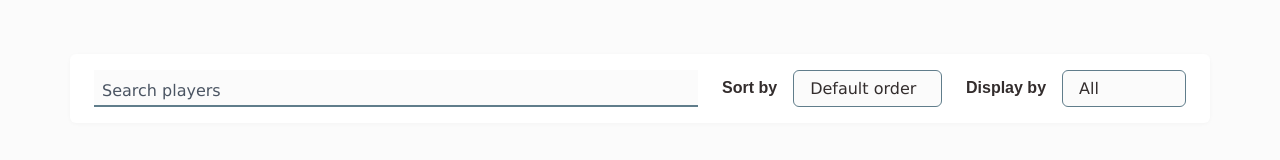
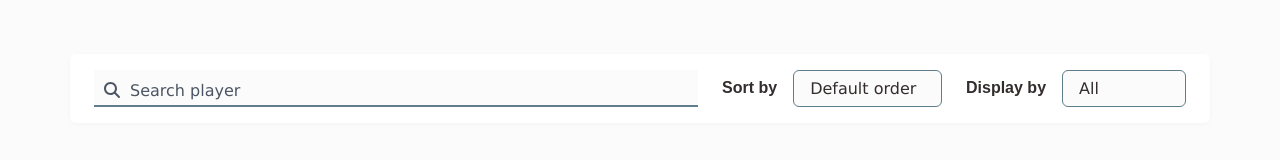
Before and after one commit to catalinbroinas/card-players, a React (Vite) app: page / in a window 1280 px wide. Shown: the part 243-403 px from the top of the page. Built offline with nearby package versions, Linux system fonts and the light colour scheme.

Commit message:
feat(SearchBar): improve UI and accessibility
- Add icon
- Update label and placeholder
- Set input attribute to 'search'

```diff
--- a/src/react/components/features/toolbar/SearchBar.jsx
+++ b/src/react/components/features/toolbar/SearchBar.jsx
@@ -1,13 +1,15 @@
+import { FontAwesomeIcon } from "@fortawesome/react-fontawesome";
+import { faMagnifyingGlass } from "@fortawesome/free-solid-svg-icons";
 
 function SearchBar({ value, onChange }) {
   return (
     <div className="toolbar__searchbar">
       <div className="form-outline">
         <input
-          type="text"
+          type="search"
           id="searchbar"
           className="form-control"
-          placeholder="Search players"
+          placeholder="ex: Declan Rice"
           value={value}
           onChange={(e) => onChange(e.target.value)}
         />
@@ -15,7 +17,14 @@
         <label
           htmlFor="searchbar"
           className="form-label"
-        >Search players</label>
+        >
+          <FontAwesomeIcon
+            icon={faMagnifyingGlass}
+            className="me-2"
+            aria-hidden="true"
+          />
+          Search player
+        </label>
       </div>
     </div>
   );
```
